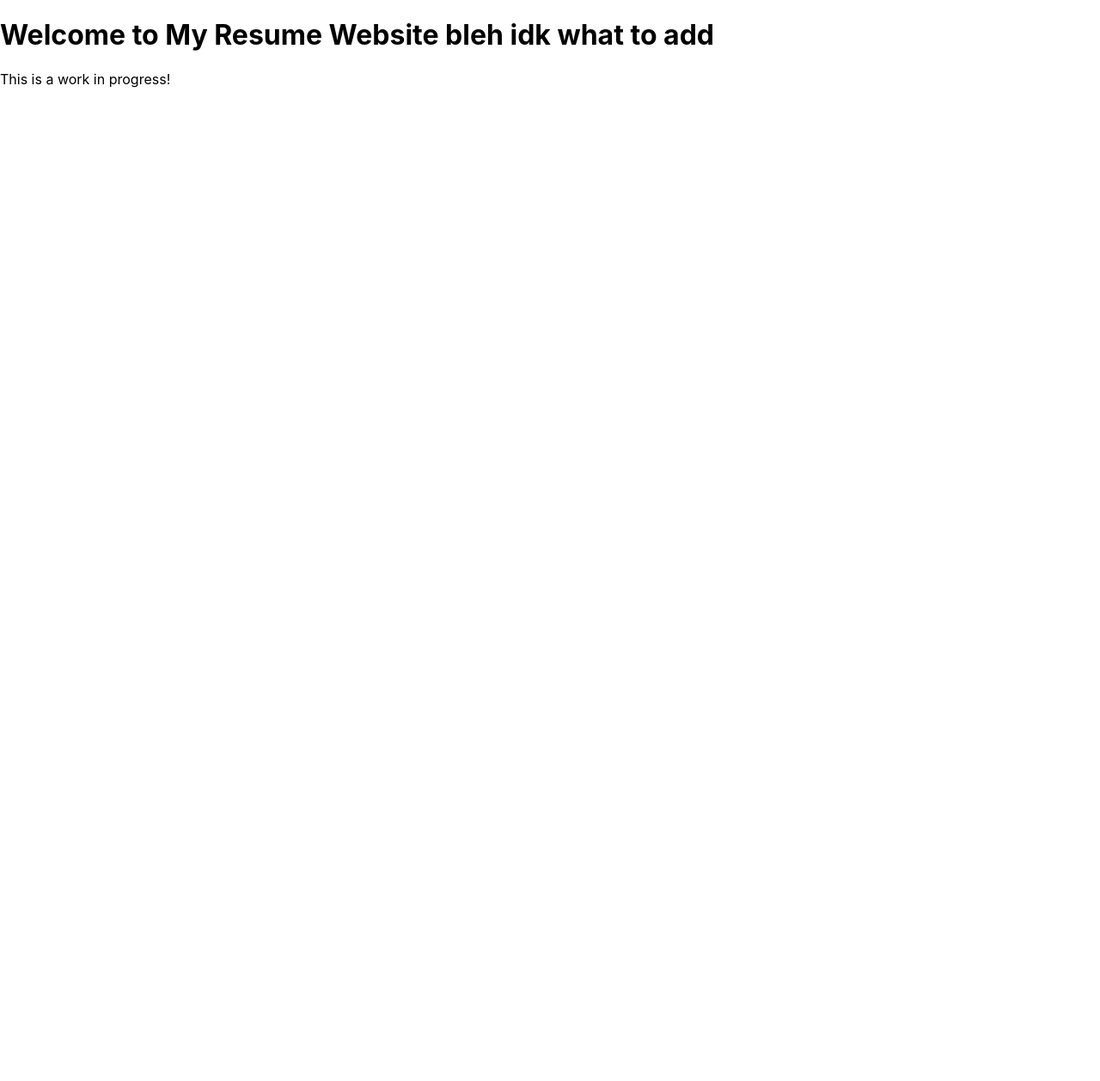
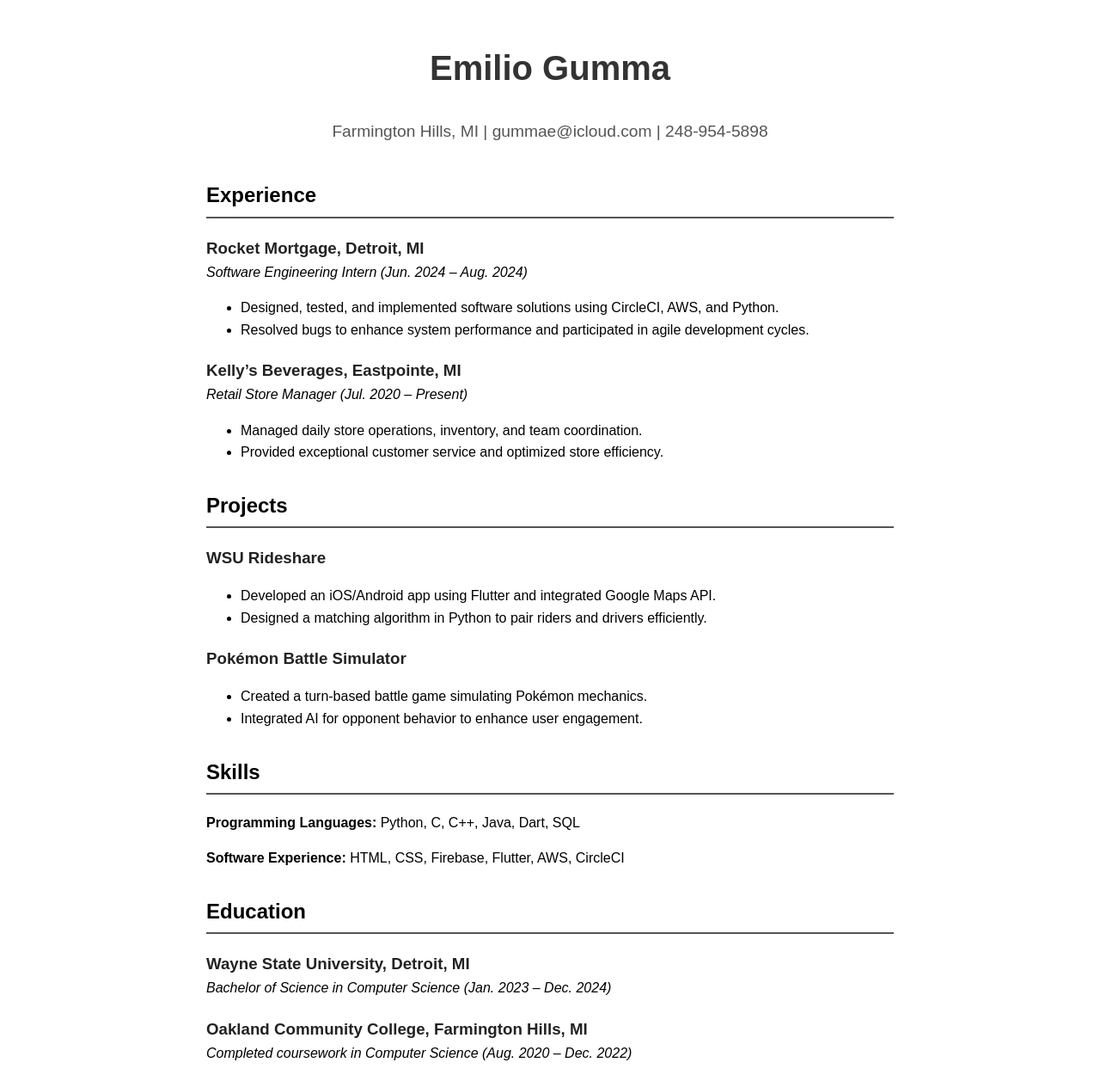
Before and after one commit to Egumma27/portfolio-website, a React (Create React App) app: page / in a window 1280 px wide. Shown: the whole page at 86% size. Before the commit the page ends 800 px from the top, so only its background shows below. Built offline with nearby package versions, Linux system fonts and the light colour scheme.

Commit message:
Update App.js

```diff
--- a/src/App.js
+++ b/src/App.js
@@ -2,9 +2,67 @@
 
 function App() {
   return (
-    <div>
-      <h1>Welcome to My Resume Website bleh idk what to add</h1>
-      <p>This is a work in progress!</p>
+    <div style={{ fontFamily: "Arial, sans-serif", margin: "0 auto", maxWidth: "800px", padding: "20px", lineHeight: "1.6" }}>
+      <header style={{ textAlign: "center", marginBottom: "40px" }}>
+        <h1 style={{ fontSize: "2.5em", color: "#333" }}>Emilio Gumma</h1>
+        <p style={{ fontSize: "1.2em", color: "#555" }}>Farmington Hills, MI | gummae@icloud.com | 248-954-5898</p>
+      </header>
+
+      <section style={{ marginBottom: "30px" }}>
+        <h2 style={{ borderBottom: "2px solid #555", paddingBottom: "5px" }}>Experience</h2>
+        <div style={{ marginBottom: "20px" }}>
+          <h3 style={{ margin: "0", color: "#222" }}>Rocket Mortgage, Detroit, MI</h3>
+          <p style={{ margin: "0", fontStyle: "italic" }}>Software Engineering Intern (Jun. 2024 – Aug. 2024)</p>
+          <ul>
+            <li>Designed, tested, and implemented software solutions using CircleCI, AWS, and Python.</li>
+            <li>Resolved bugs to enhance system performance and participated in agile development cycles.</li>
+          </ul>
+        </div>
+        <div>
+          <h3 style={{ margin: "0", color: "#222" }}>Kelly’s Beverages, Eastpointe, MI</h3>
+          <p style={{ margin: "0", fontStyle: "italic" }}>Retail Store Manager (Jul. 2020 – Present)</p>
+          <ul>
+            <li>Managed daily store operations, inventory, and team coordination.</li>
+            <li>Provided exceptional customer service and optimized store efficiency.</li>
+          </ul>
+        </div>
+      </section>
+
+      <section style={{ marginBottom: "30px" }}>
+        <h2 style={{ borderBottom: "2px solid #555", paddingBottom: "5px" }}>Projects</h2>
+        <div style={{ marginBottom: "20px" }}>
+          <h3 style={{ margin: "0", color: "#222" }}>WSU Rideshare</h3>
+          <ul>
+            <li>Developed an iOS/Android app using Flutter and integrated Google Maps API.</li>
+            <li>Designed a matching algorithm in Python to pair riders and drivers efficiently.</li>
+          </ul>
+        </div>
+        <div style={{ marginBottom: "20px" }}>
+          <h3 style={{ margin: "0", color: "#222" }}>Pokémon Battle Simulator</h3>
+          <ul>
+            <li>Created a turn-based battle game simulating Pokémon mechanics.</li>
+            <li>Integrated AI for opponent behavior to enhance user engagement.</li>
+          </ul>
+        </div>
+      </section>
+
+      <section style={{ marginBottom: "30px" }}>
+        <h2 style={{ borderBottom: "2px solid #555", paddingBottom: "5px" }}>Skills</h2>
+        <p><strong>Programming Languages:</strong> Python, C, C++, Java, Dart, SQL</p>
+        <p><strong>Software Experience:</strong> HTML, CSS, Firebase, Flutter, AWS, CircleCI</p>
+      </section>
+
+      <section>
+        <h2 style={{ borderBottom: "2px solid #555", paddingBottom: "5px" }}>Education</h2>
+        <div style={{ marginBottom: "20px" }}>
+          <h3 style={{ margin: "0", color: "#222" }}>Wayne State University, Detroit, MI</h3>
+          <p style={{ margin: "0", fontStyle: "italic" }}>Bachelor of Science in Computer Science (Jan. 2023 – Dec. 2024)</p>
+        </div>
+        <div>
+          <h3 style={{ margin: "0", color: "#222" }}>Oakland Community College, Farmington Hills, MI</h3>
+          <p style={{ margin: "0", fontStyle: "italic" }}>Completed coursework in Computer Science (Aug. 2020 – Dec. 2022)</p>
+        </div>
+      </section>
     </div>
   );
 }
```
